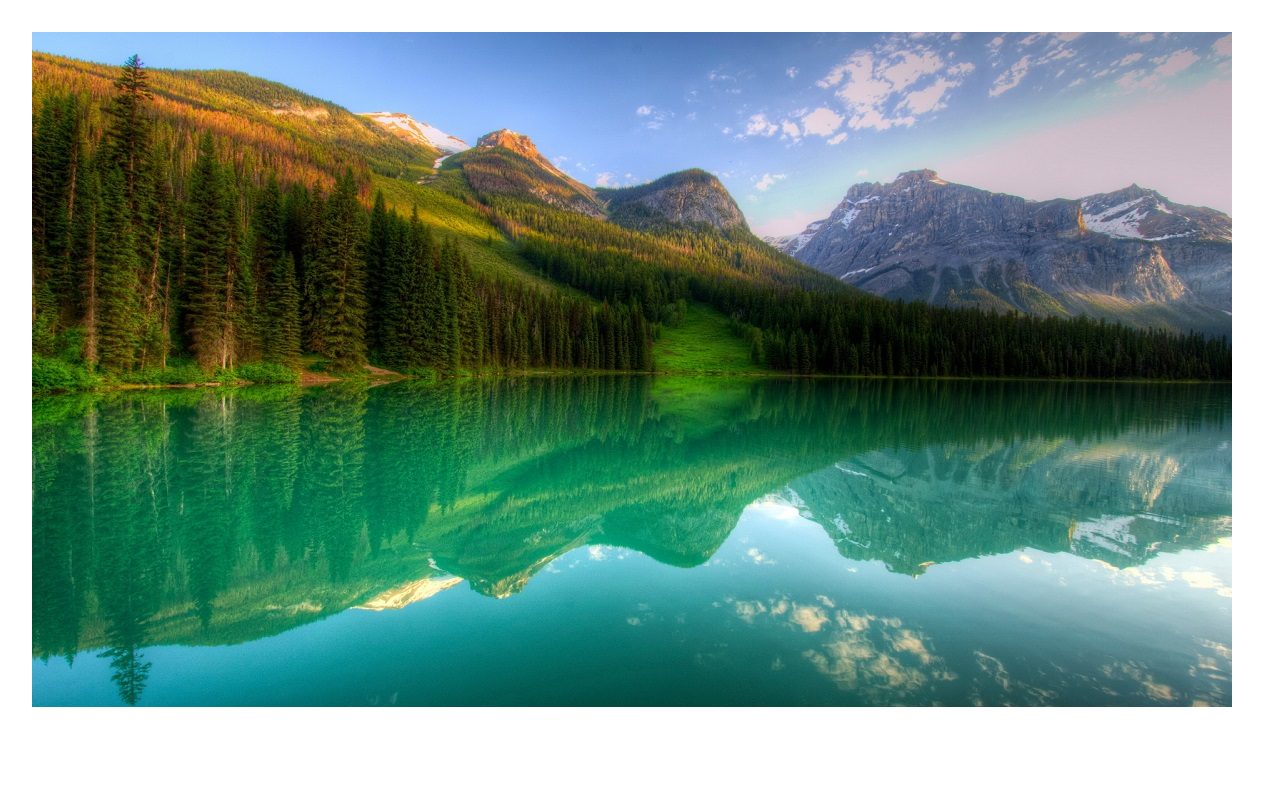
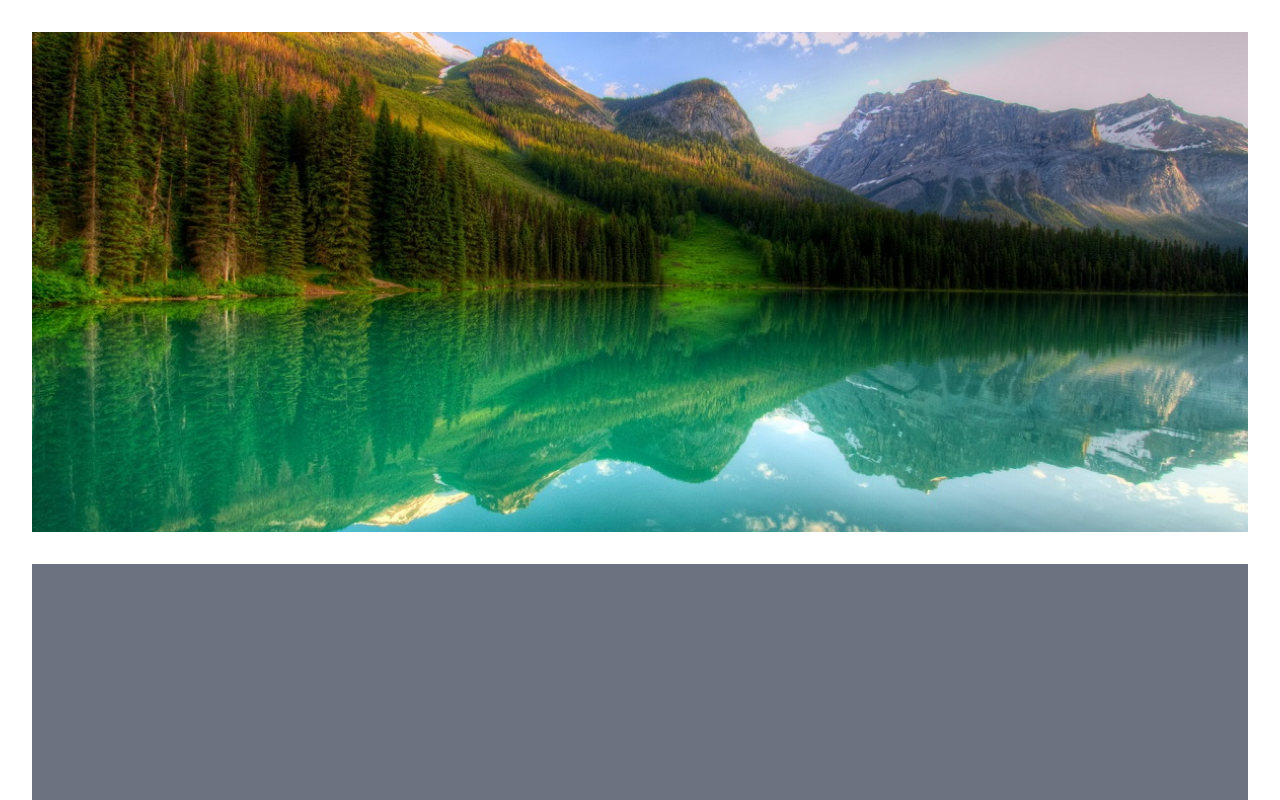
Before and after one commit to Fantuk/GSAP, a Next.js app: page / in a window 1280 px wide. Shown: the top 800 px of the page. Built offline with nearby package versions, Linux system fonts and the light colour scheme.

Commit message:
logic refactor

```diff
--- a/app/components/ImageOnLoadAnimation.tsx
+++ b/app/components/ImageOnLoadAnimation.tsx
@@ -1,26 +1,29 @@
 "use client";
-import React, { useRef } from "react";
+import React, { useState, useRef } from "react";
 import Image from "next/image";
 import image from "@/app/public/image.jpg";
 import gsap from "gsap";
+import { useGSAP } from "@gsap/react";
 
 export const ImageOnLoadAnimation = () => {
-    const imageRef = useRef<HTMLImageElement>(null);
-    const imageOnLoad = () => {
-        if (!imageRef.current) return;
-        gsap.fromTo(
-            imageRef.current,
-            { opacity: 0 },
-            { opacity: 1, duration: 3 }
-        );
-    };
-    return (
-        <Image
-            ref={imageRef}
-            src={image}
-            alt={""}
-            placeholder="blur"
-            onLoad={imageOnLoad}
-        />
+  const imageRef = useRef<HTMLImageElement>(null);
+  const [isLoaded, setIsLoaded] = useState(false);
+  useGSAP(() => {
+    setIsLoaded(true);
+    if (!imageRef.current) return;
+    gsap.fromTo(
+      imageRef.current,
+      { opacity: 0, y: 20 },
+      { opacity: 1, y: 0, duration: 2 }
     );
+  }, [isLoaded]);
+  return (
+    <div
+      ref={imageRef}
+      className="w-full h-[500px]"
+      style={{ visibility: isLoaded ? "visible" : "hidden" }}
+    >
+      <Image src={image} alt={""} className="w-full h-full object-cover" />
+    </div>
+  );
 };
--- a/app/page.tsx
+++ b/app/page.tsx
@@ -4,6 +4,7 @@ export default function Home() {
   return (
     <main className="p-8">
       <ImageOnLoadAnimation />
+      <div className="h-[500px] w-full bg-gray-500 mt-8"/> {/* Блок показывает, что верстка не скачет */}
     </main>
   );
 }
```
